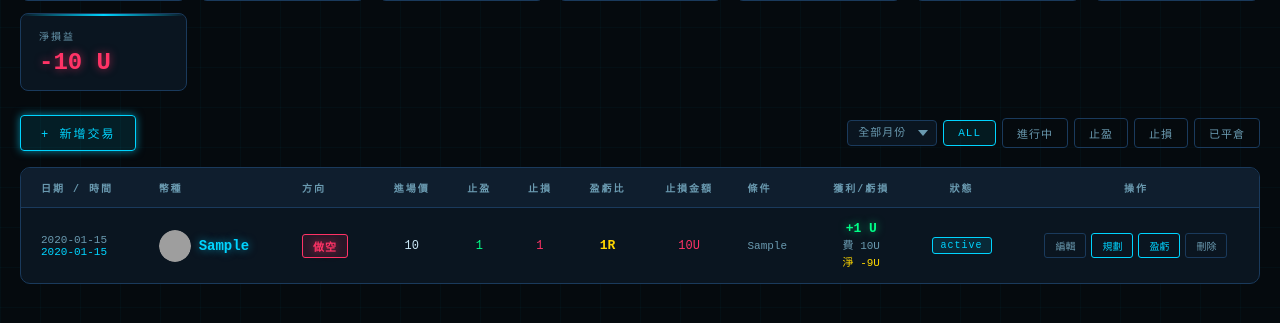
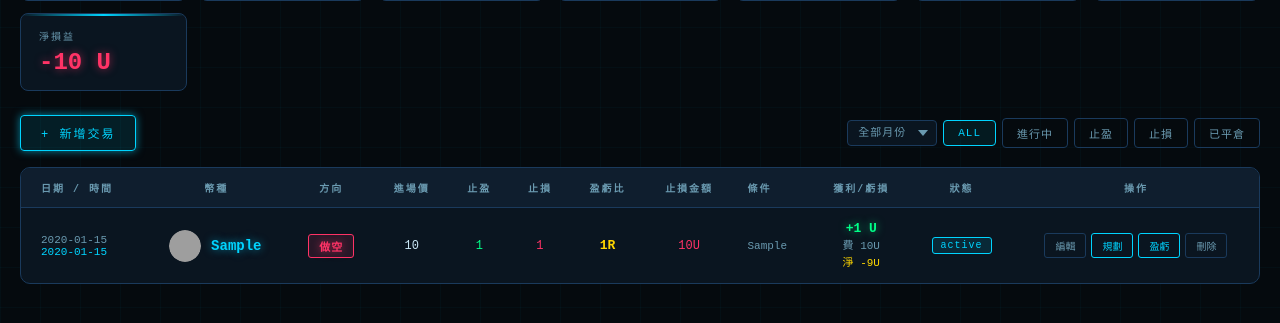
Before and after one commit to wei0904/crypto-trading-log, a Flask app: page / in a window 1280 px wide. Shown: the part 213-536 px from the top of the page. Run offline with Flask 3, Linux system fonts and the light colour scheme; tables that the repository leaves empty hold one stand-in row (values such as "Sample post"); some libraries are stand-ins or nearby versions; grey boxes are pictures that could not be loaded.

Commit message:
center-align 幣種 and 方向 columns

```diff
--- a/templates/index.html
+++ b/templates/index.html
@@ -405,8 +405,8 @@
       <thead>
         <tr>
           <th>日期 / 時間</th>
-          <th>幣種</th>
-          <th>方向</th>
+          <th style="text-align:center">幣種</th>
+          <th style="text-align:center">方向</th>
           <th style="text-align:center">進場價</th>
           <th style="text-align:center">止盈</th>
           <th style="text-align:center">止損</th>
@@ -801,11 +801,11 @@ function renderTable() {
 
     return `<tr>
       <td class="date-cell">${t.date}${t.trade_time ? '<br><span style="color:var(--cyan);font-size:11px">' + t.trade_time + '</span>' : ''}</td>
-      <td><div class="coin-cell">
+      <td style="text-align:center"><div class="coin-cell" style="justify-content:center">
         ${coinBadge(t.coin)}
         <span class="coin-badge">${t.coin}</span>
       </div></td>
-      <td><span class="direction-badge ${dirClass}">${dirLabel}</span></td>
+      <td style="text-align:center"><span class="direction-badge ${dirClass}">${dirLabel}</span></td>
       <td class="price-cell">${t.entry_price}</td>
       <td class="price-cell" style="color:var(--green)">${t.take_profit}</td>
       <td class="price-cell" style="color:var(--red)">${t.stop_loss}</td>
```
